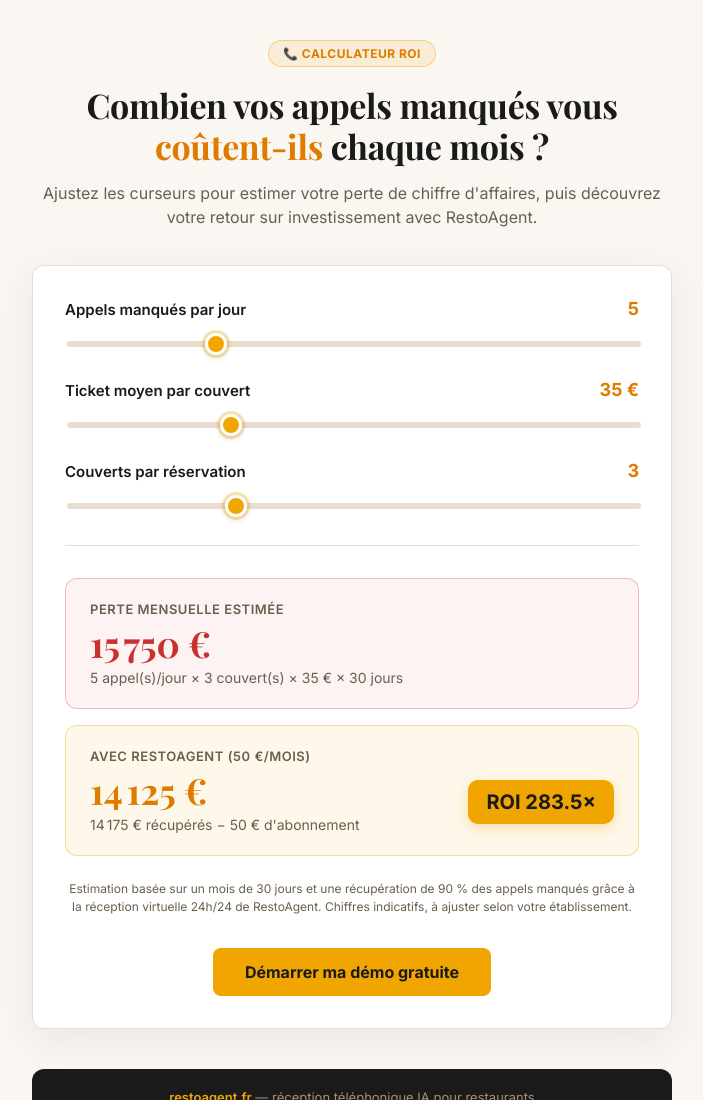
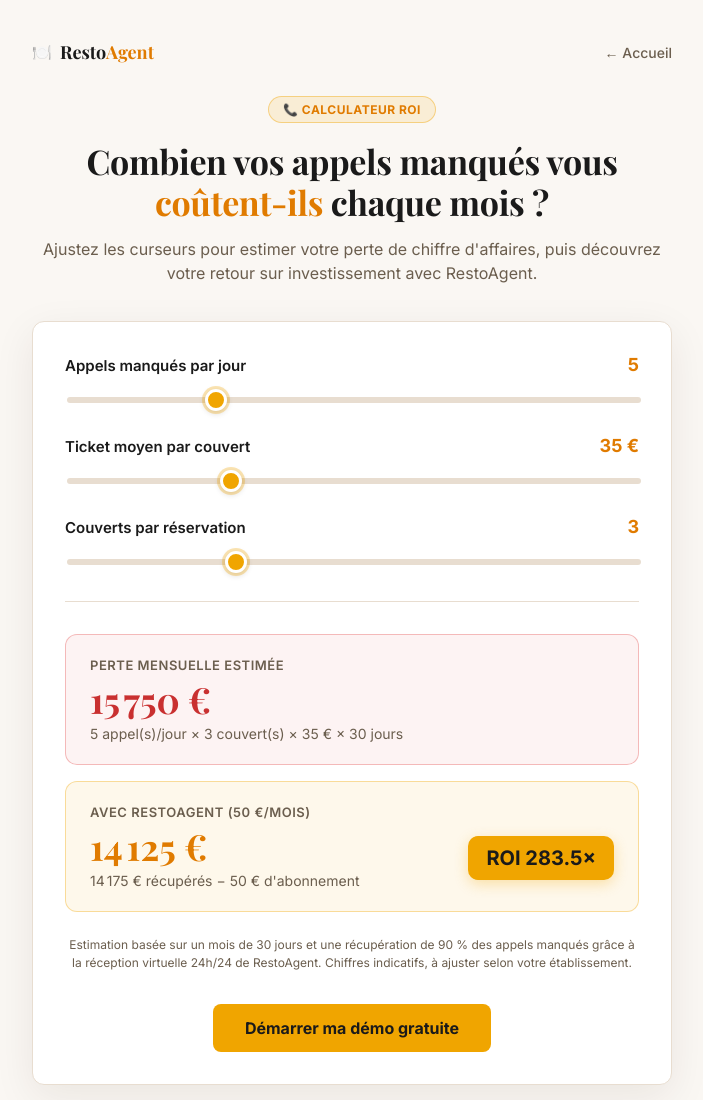
Before and after one commit to Pat71949/restoagent-seo, a plain HTML site: page calculateur-roi.html in a window 1280 px wide. Shown: the top 1100 px of the page, without its empty margins (288-991 px from the left). Drawn offline with nearby package versions, Linux system fonts and the light colour scheme.

Commit message:
Make the ROI calculator discoverable from the homepage nav
Add a nav entry on index.html and back-to-home navigation on the
calculator page itself; fix internal links to use site-relative paths.

```diff
--- a/calculateur-roi.html
+++ b/calculateur-roi.html
@@ -32,6 +32,44 @@
     flex-direction: column;
     align-items: center;
     padding: 40px 20px 80px;
+  }
+
+  .site-nav {
+    width: 100%;
+    max-width: 640px;
+    display: flex;
+    align-items: center;
+    justify-content: space-between;
+    margin-bottom: 32px;
+  }
+
+  .site-nav .logo {
+    display: flex;
+    align-items: center;
+    gap: 8px;
+    text-decoration: none;
+  }
+
+  .site-nav .logo-text {
+    font-family: 'Playfair Display', Georgia, serif;
+    font-weight: 700;
+    font-size: 18px;
+    color: var(--dark);
+  }
+
+  .site-nav .logo-text span {
+    color: var(--amber2);
+  }
+
+  .site-nav .back-link {
+    font-size: 14px;
+    color: var(--muted);
+    text-decoration: none;
+    font-weight: 500;
+  }
+
+  .site-nav .back-link:hover {
+    color: var(--dark);
   }
 
   header {
@@ -269,6 +307,14 @@
 </head>
 <body>
 
+<nav class="site-nav">
+  <a href="/" class="logo">
+    <span>🍽️</span>
+    <span class="logo-text">Resto<span>Agent</span></span>
+  </a>
+  <a href="/" class="back-link">← Accueil</a>
+</nav>
+
 <header>
   <div class="badge">📞 Calculateur ROI</div>
   <h1>Combien vos appels manqués vous <span>coûtent-ils</span> chaque mois ?</h1>
@@ -327,13 +373,13 @@
   </p>
 
   <div class="cta">
-    <a href="https://restoagent.fr" target="_blank" rel="noopener">Démarrer ma démo gratuite</a>
+    <a href="/#contact">Démarrer ma démo gratuite</a>
   </div>
 
 </div>
 
 <footer>
-  <a href="https://restoagent.fr" target="_blank" rel="noopener">restoagent.fr</a> — réception téléphonique IA pour restaurants
+  <a href="/">restoagent.fr</a> — réception téléphonique IA pour restaurants
 </footer>
 
 <script>
```
Also changed, not shown: index.html (+1 -0 lines).
